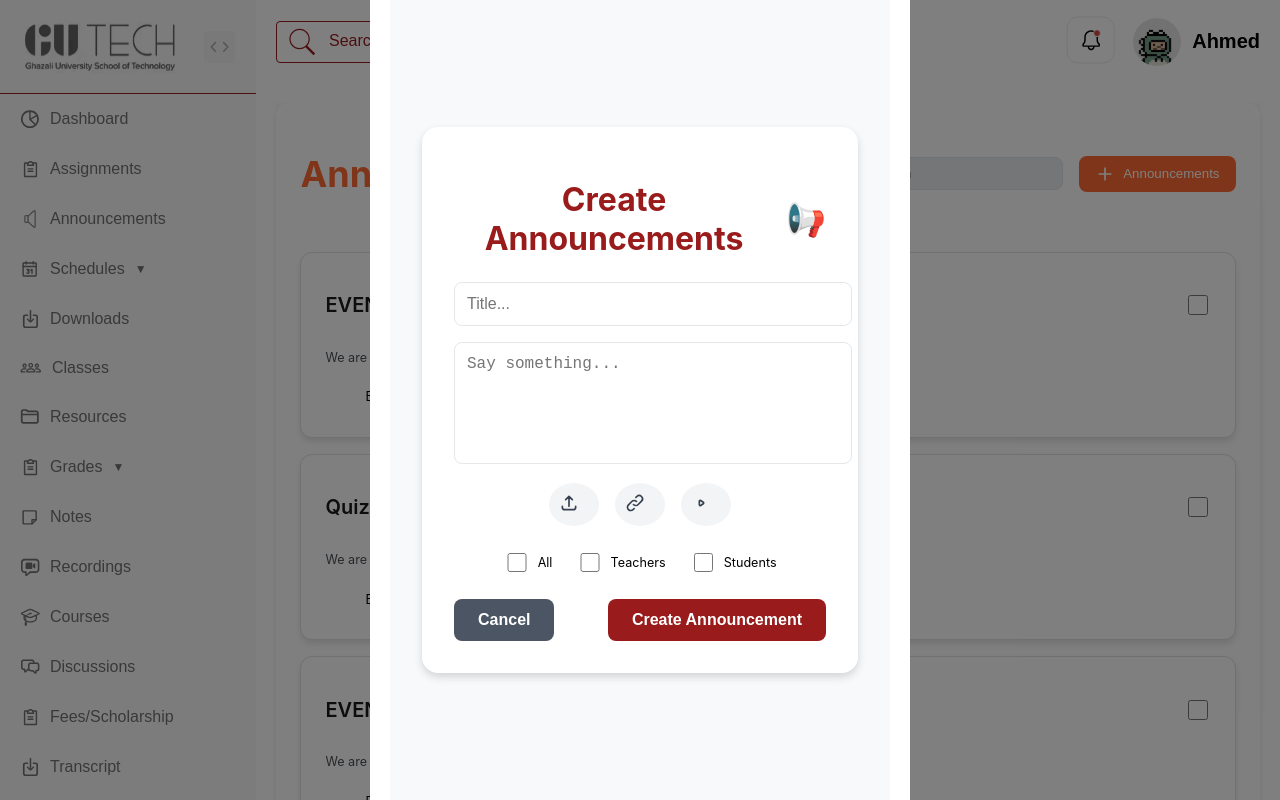
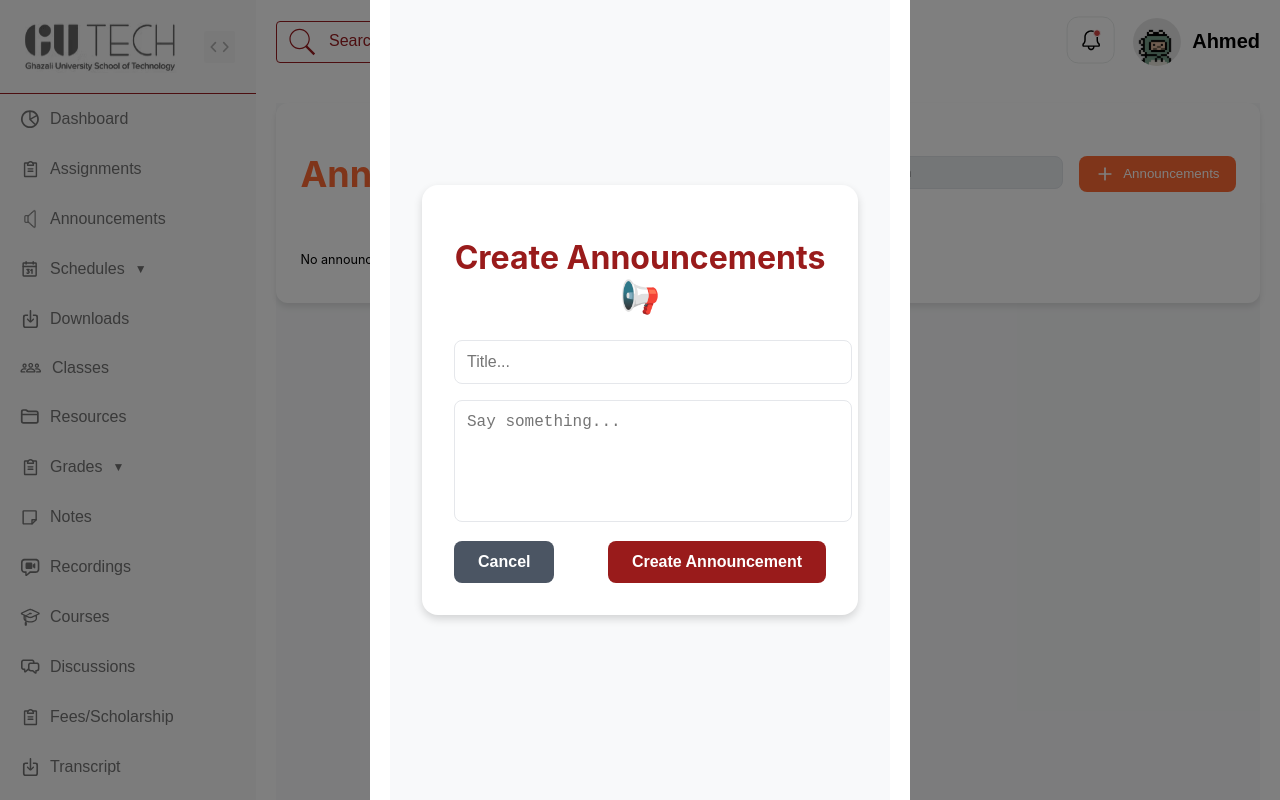
Before and after one commit to ZohaMobin/gutech-adminportal, a React (Create React App) app: page /Announcement in a window 1280 px wide. Both pictures are taken after a click on the button "Announcements". Shown: the top 800 px of the page. Built offline with nearby package versions, Linux system fonts and the light colour scheme.

Commit message:
announcements creation done

```diff
--- a/src/pages/Announcement.js
+++ b/src/pages/Announcement.js
@@ -1,18 +1,21 @@
 import React, { useState } from 'react';
 import { Search, Plus, Bell } from 'lucide-react';
-import Modal from './Modal'; // Import the Modal component
-import AnnouncementCreatePage from './AnnouncementCreate'; // Import the Create Announcement component
+import Modal from './Modal';
+import AnnouncementCreatePage from './AnnouncementCreate';
 import './Announcement.css';
 
 const AnnouncementsPage = () => {
-  const [isModalOpen, setIsModalOpen] = useState(false); // State to control modal visibility
+  const [isModalOpen, setIsModalOpen] = useState(false);
+  const [announcements, setAnnouncements] = useState([]); // Initialize as empty array
 
-  const announcements = [
-    { id: 1, title: 'EVENT LLC', content: 'We are seeking a results-driven Product Manager...', author: 'Sir Aleem', date: 'Jan 11', time: '12pm-6pm' },
-    { id: 2, title: 'Quiz Tomorrow', content: 'We are seeking a results-driven Product Manager...', author: 'Sir Twaha', date: 'Jan 11', time: '12pm-6pm' },
-    { id: 3, title: 'EVENT LLC', content: 'We are seeking a results-driven Product Manager...', author: 'Sir Aleem', date: 'Jan 11', time: '12pm-6pm' },
-    { id: 4, title: 'Quiz Tomorrow', content: 'We are seeking a results-driven Product Manager...', author: 'Sir Aleem', date: 'Jan 11', time: '12pm-6pm' },
-  ];
+  // Function to handle adding a new announcement
+  const addAnnouncement = (newAnnouncement) => {
+    setAnnouncements([
+      ...announcements,
+      { id: announcements.length + 1, ...newAnnouncement },
+    ]);
+    setIsModalOpen(false); // Close modal after adding
+  };
 
   const openModal = () => setIsModalOpen(true);
   const closeModal = () => setIsModalOpen(false);
@@ -29,39 +32,30 @@ const AnnouncementsPage = () => {
 
           {/* Filter and Search Section */}
           <div className="flex space-x-4">
-            <div className="flex items-center space-x-4">
-              <select className="px-4 py-2 border rounded-md bg-orange-500 text-white">
-                <option>All</option>
-              </select>
-              <button className="p-2 border rounded-md">
-                <svg viewBox="0 0 24 24" className="w-6 h-6" fill="none" stroke="currentColor">
-                  <rect x="3" y="4" width="18" height="18" rx="2" ry="2"></rect>
-                  <line x1="16" y1="2" x2="16" y2="6"></line>
-                  <line x1="8" y1="2" x2="8" y2="6"></line>
-                  <line x1="3" y1="10" x2="21" y2="10"></line>
-                </svg>
-              </button>
-            </div>
-
-            <div className="flex items-center space-x-4">
             <div className="relative">
-                <input type="text" placeholder="Search" className="pl-10 pr-4 py-2 border rounded-md bg-gray-200" />
+              <input
+                type="text"
+                placeholder="Search"
+                className="pl-10 pr-4 py-2 border rounded-md bg-gray-200"
+              />
               <Search className="absolute left-3 top-2.5 w-5 h-5 text-gray-400" />
             </div>
             <button
               className="flex items-center space-x-2 px-4 py-2 bg-orange-500 text-white rounded-md"
-                onClick={openModal} // Open the modal on button click
+              onClick={openModal}
             >
               <Plus className="w-5 h-5" />
               <span>Announcements</span>
             </button>
           </div>
         </div>
-        </div>
 
         {/* Announcements List */}
         <div className="space-y-4">
-          {announcements.map((announcement) => (
+          {announcements.length === 0 ? (
+            <p className="text-gray-500">No announcements to display.</p>
+          ) : (
+            announcements.map((announcement) => (
               <div key={announcement.id} className="p-6 border rounded-lg">
                 <div className="flex items-center justify-between mb-4">
                   <h2 className="text-xl font-semibold">{announcement.title}</h2>
@@ -69,20 +63,23 @@ const AnnouncementsPage = () => {
                 </div>
                 <p className="text-gray-600 mb-4">{announcement.content}</p>
                 <div className="flex items-center space-x-2">
-                <div className="w-8 h-8 bg-gray-300 rounded-full" />
-                <span className="font-medium">By {announcement.author}</span>
+                  <span className="font-medium">{announcement.author || 'Admin'}</span>
                   <span className="text-gray-500">
-                  {announcement.date} {announcement.time}
+                    {announcement.date || 'Today'}
                   </span>
                 </div>
               </div>
-          ))}
+            ))
+          )}
         </div>
       </div>
 
       {/* Modal for Create Announcement */}
       <Modal isOpen={isModalOpen} onClose={closeModal}>
-        <AnnouncementCreatePage onClose={closeModal} /> {/* Pass closeModal as a prop */}
+        <AnnouncementCreatePage
+          onClose={closeModal}
+          onCreate={addAnnouncement} // Pass the addAnnouncement function
+        />
       </Modal>
     </div>
   );
--- a/src/pages/AnnouncementCreate.js
+++ b/src/pages/AnnouncementCreate.js
@@ -1,27 +1,37 @@
-import React from 'react';
-import { useState } from 'react';
+import React, { useState } from 'react';
 import './AnnouncementCreate.css';
 
-const AnnouncementCreatePage = ({ onClose }) => { // Accept onClose as a prop
+const AnnouncementCreatePage = ({ onClose, onCreate }) => {
   const [title, setTitle] = useState('');
   const [message, setMessage] = useState('');
-    const [audience, setAudience] = useState({
-        all: false,
-        teachers: false,
-        students: false
-    });
 
   const handleSubmit = (e) => {
     e.preventDefault();
-        console.log({ title, message, audience });
+
+    if (!title.trim() || !message.trim()) {
+      alert('Both title and message are required!');
+      return;
+    }
+
+    // Pass the new announcement data to the parent
+    onCreate({
+      title,
+      content: message,
+      date: new Date().toLocaleDateString(),
+      time: new Date().toLocaleTimeString(),
+      author: 'Admin',
+    });
+
+    // Clear the form
+    setTitle('');
+    setMessage('');
   };
 
   return (
     <div className="create-announcement">
       <div className="announcement-card">
         <h1 className="announcement-title">
-                    Create Announcements
-                    <span role="img" aria-label="announcement">📢</span>
+          Create Announcements 📢
         </h1>
 
         <form onSubmit={handleSubmit}>
@@ -40,57 +50,13 @@ const AnnouncementCreatePage = ({ onClose }) => { // Accept onClose as a prop
             className="form-textarea"
           />
 
-                    <div className="action-buttons">
-                        <button type="button" className="action-button">
-                            <svg className="icon" fill="none" stroke="currentColor" viewBox="0 0 24 24">
-                                <path strokeLinecap="round" strokeLinejoin="round" strokeWidth={2} d="M4 16v1a3 3 0 003 3h10a3 3 0 003-3v-1m-4-8l-4-4m0 0L8 8m4-4v12" />
-                            </svg>
+          <div className="form-buttons">
+            <button type="button" className="cancel-button" onClick={onClose}>
+              Cancel
             </button>
-                        <button type="button" className="action-button">
-                            <svg className="icon" fill="none" stroke="currentColor" viewBox="0 0 24 24">
-                                <path strokeLinecap="round" strokeLinejoin="round" strokeWidth={2} d="M13.828 10.172a4 4 0 00-5.656 0l-4 4a4 4 0 105.656 5.656l1.102-1.101m-.758-4.899a4 4 0 005.656 0l4-4a4 4 0 00-5.656-5.656l-1.1 1.1" />
-                            </svg>
+            <button type="submit" className="submit-button">
+              Create Announcement
             </button>
-                        <button type="button" className="action-button">
-                            <svg className="icon" fill="none" stroke="currentColor" viewBox="0 0 24 24">
-                                <path strokeLinecap="round" strokeLinejoin="round" strokeWidth={2} d="M14.752 11.168l-3.197-2.132A1 1 0 0010 9.87v4.263a1 1 0 001.555.832l3.197-2.132a1 1 0 000-1.664z" />
-                            </svg>
-                        </button>
-                    </div>
-
-                    <div className="checkbox-group">
-                        <label className="checkbox-label">
-                            <input
-                                type="checkbox"
-                                checked={audience.all}
-                                onChange={(e) => setAudience({...audience, all: e.target.checked})}
-                                className="checkbox-input"
-                            />
-                            <span>All</span>
-                        </label>
-                        <label className="checkbox-label">
-                            <input
-                                type="checkbox"
-                                checked={audience.teachers}
-                                onChange={(e) => setAudience({...audience, teachers: e.target.checked})}
-                                className="checkbox-input"
-                            />
-                            <span>Teachers</span>
-                        </label>
-                        <label className="checkbox-label">
-                            <input
-                                type="checkbox"
-                                checked={audience.students}
-                                onChange={(e) => setAudience({...audience, students: e.target.checked})}
-                                className="checkbox-input"
-                            />
-                            <span>Students</span>
-                        </label>
-                    </div>
-
-                    <div className="form-buttons">
-                        <button type="button" className="cancel-button" onClick={onClose}>Cancel</button> {/* Call onClose on cancel */}
-                        <button type="submit" className="submit-button">Create Announcement</button>
           </div>
         </form>
       </div>
```
Lines whose indentation alone changed are shown as unchanged.
